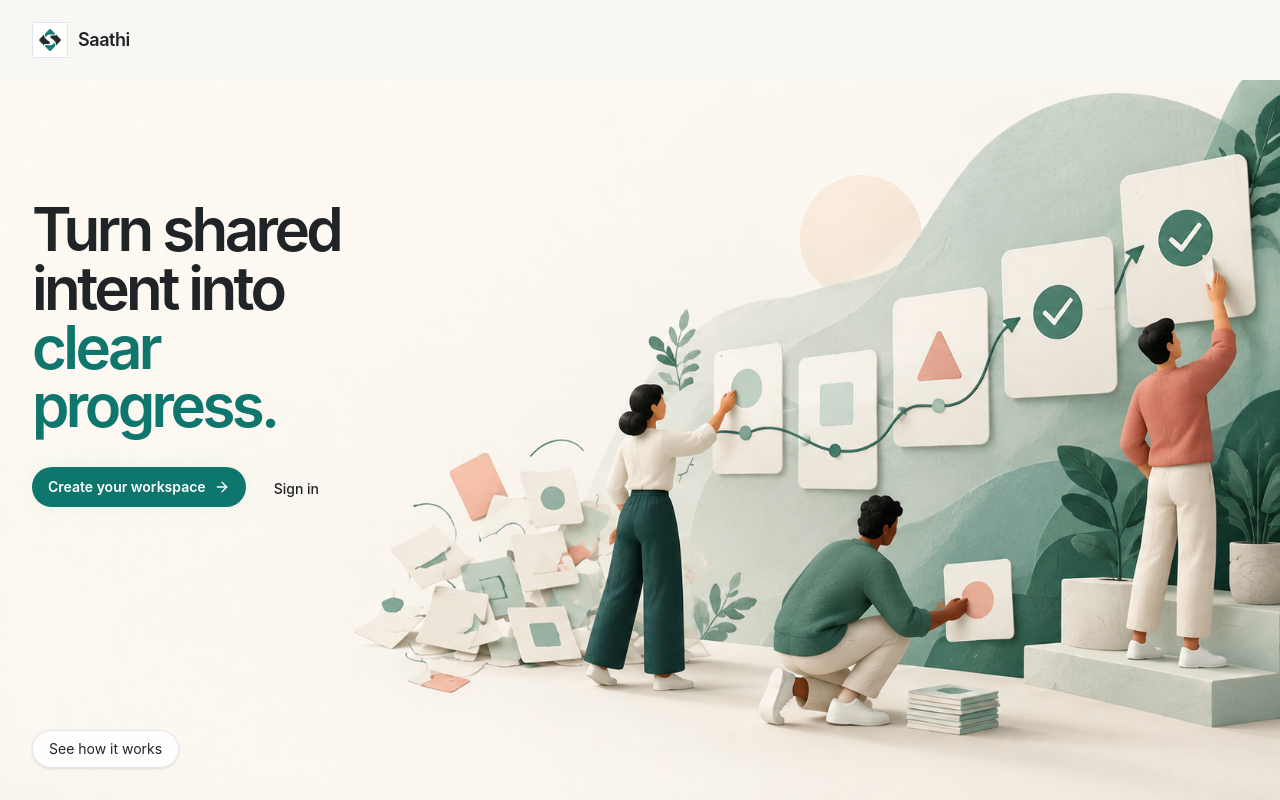
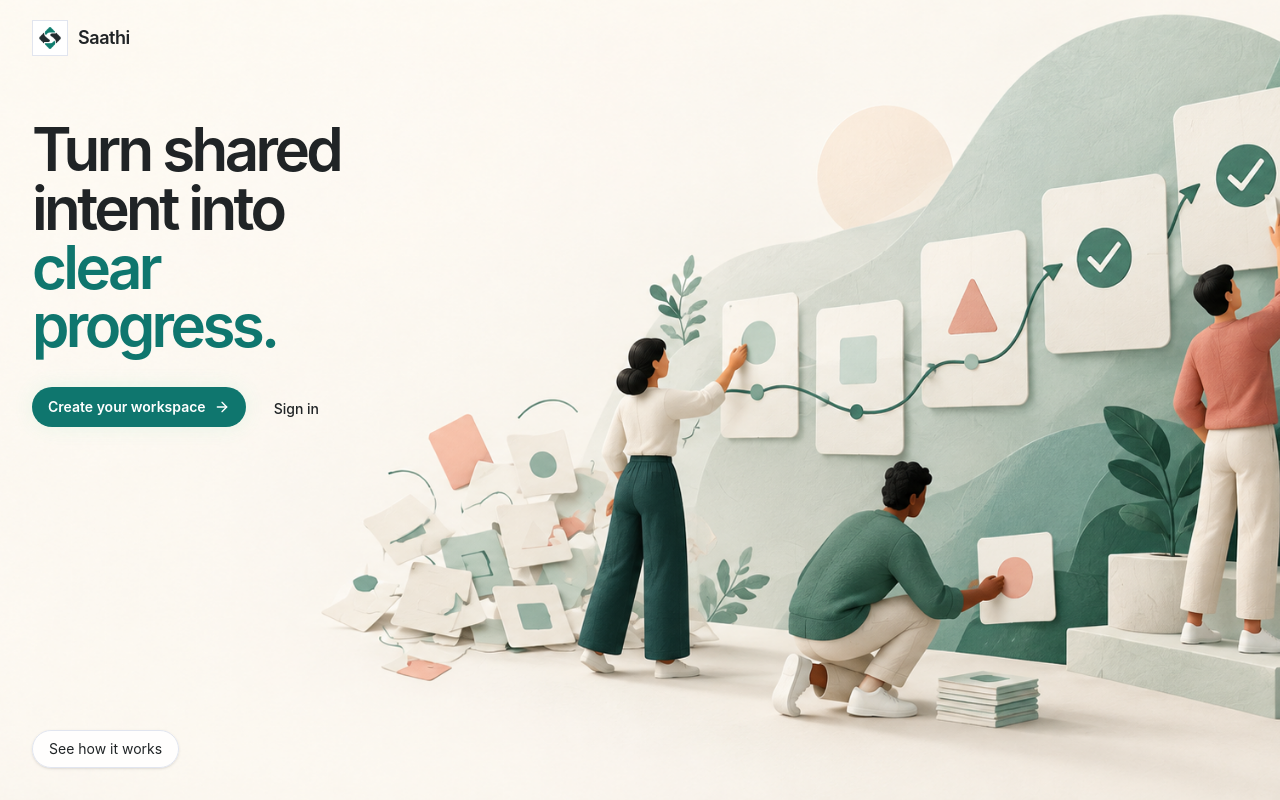
Before and after one commit to Falcon-J/saathi, a Next.js app: page /landing in a window 1280 px wide. Built offline with nearby package versions, Linux system fonts and the light colour scheme; no server answers.

Commit message:
style: place logo over landing hero

```diff
--- a/app/landing/page.tsx
+++ b/app/landing/page.tsx
@@ -7,17 +7,7 @@ import { SaathiLogo } from "@/components/saathi-logo"
 export default function LandingPage() {
   return (
     <main className="saathi-shell min-h-screen overflow-hidden">
-      <header>
-        <div className="mx-auto flex h-20 max-w-7xl items-center px-4 sm:px-6 lg:px-8">
-          <Link href="/" className="flex items-center gap-2.5" aria-label="Saathi home">
-            <SaathiLogo className="size-9" priority />
-            <span className="text-lg font-semibold tracking-tight">Saathi</span>
-          </Link>
-
-        </div>
-      </header>
-
-      <section id="product" className="relative isolate min-h-[calc(100svh-5rem)] overflow-hidden">
+      <section id="product" className="relative isolate min-h-[100svh] overflow-hidden">
         <Image
           src="/saathi-landing-hero.png"
           alt="A team turning shared intent into clear next steps"
@@ -26,8 +16,12 @@ export default function LandingPage() {
           sizes="100vw"
           className="object-cover object-center"
         />
+        <Link href="/" className="absolute left-4 top-5 z-10 flex items-center gap-2.5 sm:left-6 lg:left-8" aria-label="Saathi home">
+          <SaathiLogo className="size-9" priority />
+          <span className="text-lg font-semibold tracking-tight">Saathi</span>
+        </Link>
         <div className="absolute inset-0 -z-10 bg-gradient-to-r from-[#f7f7f4] via-[#f7f7f4]/85 to-transparent lg:w-[64%]" />
-        <div className="relative mx-auto flex min-h-[calc(100svh-5rem)] max-w-7xl items-start px-4 pb-24 pt-[clamp(3rem,15vh,8rem)] sm:px-6 lg:px-8">
+        <div className="relative mx-auto flex min-h-[100svh] max-w-7xl items-start px-4 pb-24 pt-[clamp(7rem,15vh,10rem)] sm:px-6 lg:px-8">
         <div className="max-w-[27rem]">
             <h1 className="max-w-[22rem] text-5xl font-semibold leading-[0.98] tracking-[-0.06em] text-foreground sm:text-6xl lg:text-6xl">
               Turn shared intent into <span className="text-primary">clear progress.</span>
```
Also changed, not shown: 1 other file (tests, documents, lock files or other folders).
